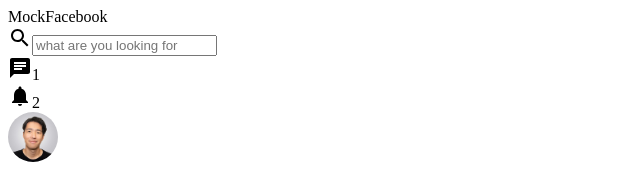
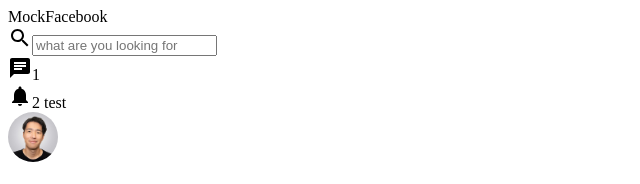
Before and after one commit to TomokiYoshizawa/MockFacebook-client, a React (Vite) app: page / in a window 1280 px wide. Shown: the top 184 px of the page, without its empty margins (0-640 px from the left). Built offline with nearby package versions, Linux system fonts and the light colour scheme.

Commit message:
add some icones

```diff
--- a/src/components/Topbar/Topbar.jsx
+++ b/src/components/Topbar/Topbar.jsx
@@ -28,7 +28,7 @@
           </div>
           <div className="topbar__icon-item">
             <NotificationsIcon className="topbar__icon-logo" />
-            <span className="topbar__icon-number">2</span>
+            <span className="topbar__icon-number">2 test</span>
           </div>
         </div>
         <img
```
